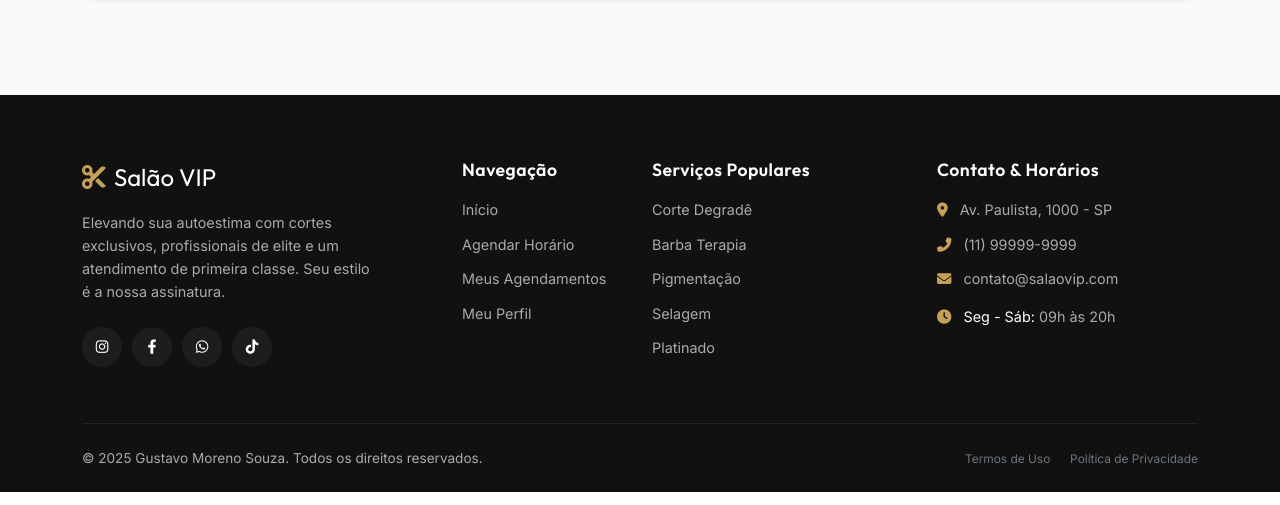
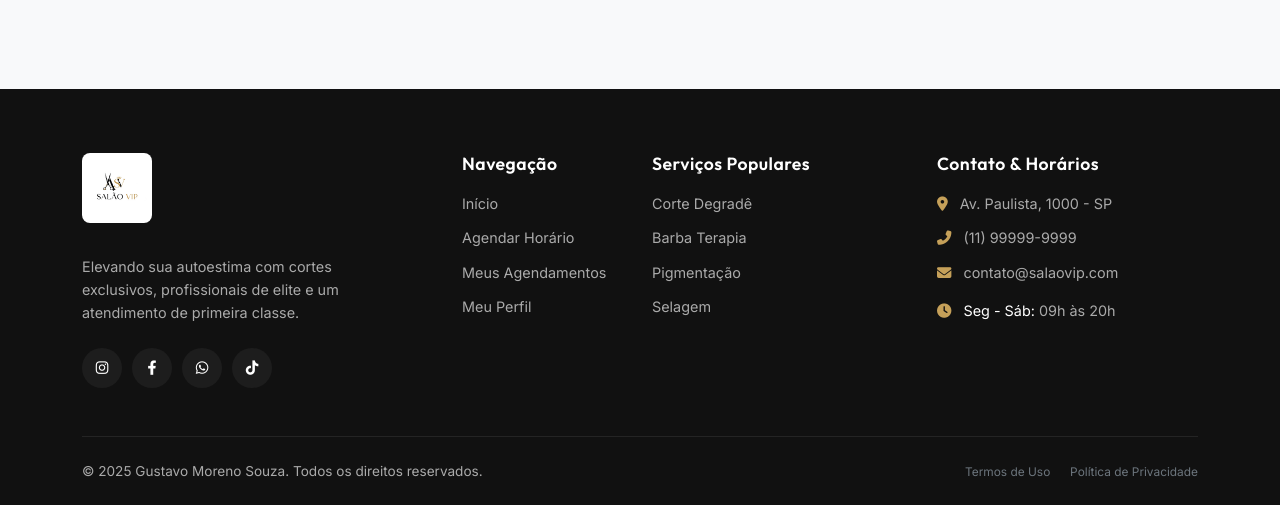
Before and after one commit to DataGusIT/SalaoVIP, a Django app: page / in a window 1280 px wide. Shown: the part 2284-2789 px from the top of the page. Run offline with Django 5.2, Linux system fonts and the light colour scheme; the visitor is signed in with stand-in values (Sample User, id 1); data comes from the database, SQL or seed files in the repository; data that the repository does not hold is empty.

Commit message:
feat: adicionando logo no header

```diff
--- a/setup/settings.py
+++ b/setup/settings.py
@@ -125,6 +125,10 @@ LOGIN_URL = '/login/'
 STATIC_URL = '/static/'
 STATIC_ROOT = BASE_DIR / 'staticfiles' # Pasta onde o Render vai juntar tudo
 
+STATICFILES_DIRS = [
+    BASE_DIR / 'static',
+]
+
 # Configuração do Whitenoise para compactar e cachear arquivos
 STATICFILES_STORAGE = 'whitenoise.storage.CompressedManifestStaticFilesStorage'
 
--- a/templates/base.html
+++ b/templates/base.html
@@ -1,3 +1,4 @@
+{% load static %}
 <!DOCTYPE html>
 <html lang="pt-br" class="h-100">
 <head>
@@ -28,6 +29,30 @@
             color: var(--primary-dark);
         }
 
+        /* LOGO STYLES (ATUALIZADO) */
+        .logo-header {
+            height: 100px; /* Aumentei bastante (era 50px) */
+            width: auto;
+            object-fit: contain;
+            mix-blend-mode: multiply;
+
+            /* O TRUQUE: Margens negativas verticais */
+            /* Isso faz o elemento ocupar menos espaço no fluxo, permitindo que ele "vaze" sem empurrar */
+            margin-top: -30px;
+            margin-bottom: -30px;
+
+            position: relative;
+            z-index: 100; /* Garante que fique acima de outros elementos se sobrepor */
+        }
+
+        .logo-footer {
+            height: 70px; /* Logo maior no rodapé */
+            width: auto;
+            object-fit: contain;
+            margin-bottom: 1rem;
+            border-radius: 8px; /* Suaviza os cantos se tiver fundo */
+        }
+
         /* Tipografia de Títulos */
         h1, h2, h3, h4, h5, h6, .navbar-brand {
             font-family: 'Outfit', sans-serif;
@@ -39,16 +64,16 @@
             background-color: rgba(255, 255, 255, 0.95);
             backdrop-filter: blur(10px);
             box-shadow: 0 4px 20px rgba(0,0,0,0.03);
-            padding: 1rem 0;
+            padding: 0.8rem 0; /* Ajuste leve no padding */
         }
 
         .navbar-brand {
             color: var(--primary-dark) !important;
             font-size: 1.5rem;
             letter-spacing: -0.5px;
+            display: flex;
+            align-items: center;
         }
-
-        .navbar-brand i { color: var(--vip-gold); }
 
         .nav-link {
             color: var(--primary-dark) !important;
@@ -105,7 +130,7 @@
 
         main { flex: 1; padding-top: 20px; }
 
-        /* --- BOTÃO DE NOTIFICAÇÃO (ESTILO NOVO) --- */
+        /* --- BOTÃO DE NOTIFICAÇÃO --- */
         .notification-btn {
             width: 42px;
             height: 42px;
@@ -155,214 +180,102 @@
             to { transform: scale(1); }
         }
 
-        /* --- CSS GLOBAL DO SELECT CUSTOMIZADO (VIP) --- */
-        /* Esconde o Select Original onde aplicamos a classe vip-input-group */
+        /* --- SELECT CUSTOMIZADO --- */
         .vip-input-group select { display: none; }
 
-        .custom-select-wrapper {
-            position: relative;
-            user-select: none;
-            width: 100%;
-        }
+        .custom-select-wrapper { position: relative; user-select: none; width: 100%; }
 
         .custom-select-trigger {
-            position: relative;
-            display: flex;
-            align-items: center;
-            justify-content: space-between;
-            padding: 0.8rem 1rem;
-            font-size: 1rem;
-            font-weight: 400;
-            color: #333;
-            background: #fafafa;
-            border: 1px solid #f0f0f0;
-            border-radius: 12px;
-            cursor: pointer;
-            transition: all 0.3s;
+            position: relative; display: flex; align-items: center; justify-content: space-between;
+            padding: 0.8rem 1rem; font-size: 1rem; font-weight: 400; color: #333;
+            background: #fafafa; border: 1px solid #f0f0f0; border-radius: 12px;
+            cursor: pointer; transition: all 0.3s;
         }
 
         .custom-select-trigger:after {
-            content: '';
-            width: 10px;
-            height: 10px;
-            border-right: 2px solid #c5a059;
-            border-bottom: 2px solid #c5a059;
-            transform: rotate(45deg) translateY(-2px);
-            transition: transform 0.3s;
-            margin-left: 10px;
+            content: ''; width: 10px; height: 10px; border-right: 2px solid #c5a059;
+            border-bottom: 2px solid #c5a059; transform: rotate(45deg) translateY(-2px);
+            transition: transform 0.3s; margin-left: 10px;
         }
 
         .custom-select-wrapper.open .custom-select-trigger {
-            border-color: #c5a059;
-            background: #fff;
+            border-color: #c5a059; background: #fff;
             box-shadow: 0 4px 15px rgba(197, 160, 89, 0.1);
-            border-bottom-left-radius: 0;
-            border-bottom-right-radius: 0;
+            border-bottom-left-radius: 0; border-bottom-right-radius: 0;
         }
 
-        .custom-select-wrapper.open .custom-select-trigger:after {
-            transform: rotate(225deg) translateY(2px);
+        .custom-select-wrapper.open .custom-select-trigger:after { transform: rotate(225deg) translateY(2px); }
+
+        .custom-options {
+            position: absolute; display: block; top: 100%; left: 0; right: 0;
+            border: 1px solid #c5a059; border-top: 0; background: #fff;
+            transition: all 0.3s; opacity: 0; visibility: hidden; pointer-events: none;
+            z-index: 100; border-bottom-left-radius: 12px; border-bottom-right-radius: 12px;
+            box-shadow: 0 10px 20px rgba(0,0,0,0.1); max-height: 250px; overflow-y: auto;
         }
 
-        .custom-options {
-            position: absolute;
-            display: block;
-            top: 100%;
-            left: 0;
-            right: 0;
-            border: 1px solid #c5a059;
-            border-top: 0;
-            background: #fff;
-            transition: all 0.3s;
-            opacity: 0;
-            visibility: hidden;
-            pointer-events: none;
-            z-index: 100;
-            border-bottom-left-radius: 12px;
-            border-bottom-right-radius: 12px;
-            box-shadow: 0 10px 20px rgba(0,0,0,0.1);
-            max-height: 250px;
-            overflow-y: auto;
-        }
-
-        .custom-select-wrapper.open .custom-options {
-            opacity: 1;
-            visibility: visible;
-            pointer-events: all;
-        }
+        .custom-select-wrapper.open .custom-options { opacity: 1; visibility: visible; pointer-events: all; }
 
         .custom-option {
-            position: relative;
-            display: block;
-            padding: 0.8rem 1rem;
-            font-size: 0.95rem;
-            font-weight: 400;
-            color: #555;
-            cursor: pointer;
-            transition: all 0.2s;
-            border-bottom: 1px solid #f9f9f9;
+            position: relative; display: block; padding: 0.8rem 1rem;
+            font-size: 0.95rem; font-weight: 400; color: #555;
+            cursor: pointer; transition: all 0.2s; border-bottom: 1px solid #f9f9f9;
         }
 
         .custom-option:last-child { border-bottom: none; }
+        .custom-option:hover { background-color: #c5a059; color: #fff; padding-left: 1.5rem; }
+        .custom-option.selected { font-weight: 600; color: #c5a059; background-color: #fff8e1; }
 
-        .custom-option:hover {
-            background-color: #c5a059;
-            color: #fff;
-            padding-left: 1.5rem;
-        }
-
-        .custom-option.selected {
-            font-weight: 600;
-            color: #c5a059;
-            background-color: #fff8e1;
-        }
-
-        /* Scrollbar fina */
         .custom-options::-webkit-scrollbar { width: 6px; }
         .custom-options::-webkit-scrollbar-thumb { background-color: #e0e0e0; border-radius: 10px; }
 
-        /* --- ESTILO DO FOOTER --- */
+        /* --- FOOTER --- */
         footer {
-            background-color: #111;
-            color: #aaa;
-            padding-top: 4rem;
-            margin-top: auto;
-            font-size: 0.9rem;
-            border-top: none;
+            background-color: #111; color: #aaa; padding-top: 4rem;
+            margin-top: auto; font-size: 0.9rem; border-top: none;
         }
 
-        .footer-brand {
-            font-family: 'Outfit', sans-serif;
-            color: #fff;
-            font-size: 1.5rem;
-            margin-bottom: 1rem;
-            display: inline-block;
-            text-decoration: none;
-        }
-
-        .footer-brand i { color: var(--vip-gold); }
+        .footer-brand { display: inline-block; margin-bottom: 1rem; transition: opacity 0.3s; }
+        .footer-brand:hover { opacity: 0.8; }
 
         .footer-title {
-            color: #fff;
-            font-family: 'Outfit', sans-serif;
-            font-weight: 600;
-            margin-bottom: 1.2rem;
-            font-size: 1.1rem;
-            letter-spacing: 0.5px;
+            color: #fff; font-family: 'Outfit', sans-serif; font-weight: 600;
+            margin-bottom: 1.2rem; font-size: 1.1rem; letter-spacing: 0.5px;
         }
 
         .footer-links { list-style: none; padding: 0; }
         .footer-links li { margin-bottom: 0.8rem; }
-
-        .footer-links a {
-            color: #aaa;
-            text-decoration: none;
-            transition: all 0.3s;
-            display: inline-flex;
-            align-items: center;
-        }
-        .footer-links a:hover {
-            color: var(--vip-gold);
-            padding-left: 5px;
-        }
+        .footer-links a { color: #aaa; text-decoration: none; transition: all 0.3s; display: inline-flex; align-items: center; }
+        .footer-links a:hover { color: var(--vip-gold); padding-left: 5px; }
 
         .text-gold { color: var(--vip-gold) !important; }
 
         .social-btn {
-            width: 40px;
-            height: 40px;
-            border-radius: 50%;
-            background-color: rgba(255,255,255,0.05);
-            display: inline-flex;
-            align-items: center;
-            justify-content: center;
-            color: #fff;
-            margin-right: 10px;
-            transition: all 0.3s;
-            text-decoration: none;
+            width: 40px; height: 40px; border-radius: 50%;
+            background-color: rgba(255,255,255,0.05); display: inline-flex;
+            align-items: center; justify-content: center; color: #fff;
+            margin-right: 10px; transition: all 0.3s; text-decoration: none;
         }
-        .social-btn:hover {
-            background-color: var(--vip-gold);
-            color: #fff;
-            transform: translateY(-3px);
-        }
+        .social-btn:hover { background-color: var(--vip-gold); color: #fff; transform: translateY(-3px); }
 
         .copyright-bar {
             border-top: 1px solid rgba(255,255,255,0.08);
-            padding: 1.5rem 0;
-            margin-top: 3rem;
-            font-size: 0.85rem;
+            padding: 1.5rem 0; margin-top: 3rem; font-size: 0.85rem;
         }
 
         /* --- TOASTS --- */
         .toast-container { z-index: 9999; padding: 1.5rem; }
-        .toast-minimal {
-            background: #fff; border: none; border-radius: 16px;
-            box-shadow: 0 10px 40px rgba(0,0,0,0.08); padding: 0;
-            overflow: hidden; margin-bottom: 1rem; max-width: 380px; position: relative;
-        }
-        .toast-minimal::before {
-            content: ''; position: absolute; left: 0; top: 0; bottom: 0; width: 4px;
-        }
+        .toast-minimal { background: #fff; border: none; border-radius: 16px; box-shadow: 0 10px 40px rgba(0,0,0,0.08); padding: 0; overflow: hidden; margin-bottom: 1rem; max-width: 380px; position: relative; }
+        .toast-minimal::before { content: ''; position: absolute; left: 0; top: 0; bottom: 0; width: 4px; }
         .toast-content { display: flex; align-items: center; padding: 1rem 1.2rem; }
-        .toast-icon-box {
-            width: 36px; height: 36px; border-radius: 50%;
-            display: flex; align-items: center; justify-content: center;
-            font-size: 1rem; margin-right: 1rem; flex-shrink: 0;
-        }
+        .toast-icon-box { width: 36px; height: 36px; border-radius: 50%; display: flex; align-items: center; justify-content: center; font-size: 1rem; margin-right: 1rem; flex-shrink: 0; }
         .toast-text { flex-grow: 1; padding-right: 1rem; }
         .toast-title { font-family: 'Outfit', sans-serif; font-weight: 600; font-size: 0.95rem; color: #1a1a1a; display: block; }
         .toast-msg { font-size: 0.85rem; color: #666; line-height: 1.3; }
-
-        .toast-minimal.success::before { background-color: #198754; }
-        .toast-minimal.success .toast-icon-box { background-color: rgba(25, 135, 84, 0.1); color: #198754; }
-        .toast-minimal.error::before { background-color: #dc3545; }
-        .toast-minimal.error .toast-icon-box { background-color: rgba(220, 53, 69, 0.1); color: #dc3545; }
-        .toast-minimal.warning::before { background-color: #ffc107; }
-        .toast-minimal.warning .toast-icon-box { background-color: rgba(255, 193, 7, 0.1); color: #ffc107; }
-        .toast-minimal.info::before { background-color: #0dcaf0; }
-        .toast-minimal.info .toast-icon-box { background-color: rgba(13, 202, 240, 0.1); color: #0dcaf0; }
-
+        .toast-minimal.success::before { background-color: #198754; } .toast-minimal.success .toast-icon-box { background-color: rgba(25, 135, 84, 0.1); color: #198754; }
+        .toast-minimal.error::before { background-color: #dc3545; } .toast-minimal.error .toast-icon-box { background-color: rgba(220, 53, 69, 0.1); color: #dc3545; }
+        .toast-minimal.warning::before { background-color: #ffc107; } .toast-minimal.warning .toast-icon-box { background-color: rgba(255, 193, 7, 0.1); color: #ffc107; }
+        .toast-minimal.info::before { background-color: #0dcaf0; } .toast-minimal.info .toast-icon-box { background-color: rgba(13, 202, 240, 0.1); color: #0dcaf0; }
         .btn-close-custom { background: transparent; border: none; color: #ccc; font-size: 1rem; cursor: pointer; padding: 0; transition: color 0.3s; }
         .btn-close-custom:hover { color: #333; }
     </style>
@@ -374,7 +287,8 @@
     <nav class="navbar navbar-expand-lg sticky-top">
         <div class="container">
             <a class="navbar-brand" href="{% url 'home' %}">
-                <i class="fas fa-scissors me-2"></i>Salão VIP
+                <!-- O Django vai buscar em static/img/logo.png -->
+                <img src="{% static 'images/logo.png' %}" alt="Salão VIP" class="logo-header">
             </a>
 
             <button class="navbar-toggler border-0 shadow-none" type="button" data-bs-toggle="collapse" data-bs-target="#navbarMain">
@@ -388,7 +302,6 @@
                     </li>
 
                     {% if user.is_authenticated %}
-
                         {% if user.tipo == 'CABELEIREIRO' %}
                             <li class="nav-item">
                                 <a class="nav-link fw-bold text-dark" href="{% url 'listar_agendamentos' %}">
@@ -404,14 +317,11 @@
                             </li>
                         {% endif %}
 
-                        <!-- BOTÃO DE NOTIFICAÇÃO -->
                         <li class="nav-item ms-lg-3">
                             <a class="nav-link notification-btn" href="{% url 'listar_notificacoes' %}" title="Minhas Notificações">
                                 <i class="far fa-bell"></i>
                                 {% if notificacoes_nao_lidas > 0 %}
-                                    <span class="notification-badge">
-                                        {{ notificacoes_nao_lidas }}
-                                    </span>
+                                    <span class="notification-badge">{{ notificacoes_nao_lidas }}</span>
                                 {% endif %}
                             </a>
                         </li>
@@ -427,27 +337,16 @@
                                 {% endif %}
                                 <span>{{ user.username }}</span>
                             </a>
-
                             <ul class="dropdown-menu dropdown-menu-end fade-down">
-                                <li>
-                                    <a class="dropdown-item" href="{% url 'editar_perfil' %}">
-                                        <i class="fas fa-user-edit me-2"></i>Meu Perfil
-                                    </a>
-                                </li>
+                                <li><a class="dropdown-item" href="{% url 'editar_perfil' %}"><i class="fas fa-user-edit me-2"></i>Meu Perfil</a></li>
                                 {% if user.is_staff %}
-                                <li>
-                                    <a class="dropdown-item" href="/admin/">
-                                        <i class="fas fa-cog me-2"></i>Painel Admin
-                                    </a>
-                                </li>
+                                <li><a class="dropdown-item" href="/admin/"><i class="fas fa-cog me-2"></i>Painel Admin</a></li>
                                 {% endif %}
                                 <li><hr class="dropdown-divider"></li>
                                 <li>
                                     <form action="{% url 'logout' %}" method="post" class="d-inline">
                                         {% csrf_token %}
-                                        <button type="submit" class="dropdown-item text-danger">
-                                            <i class="fas fa-sign-out-alt me-2"></i>Sair
-                                        </button>
+                                        <button type="submit" class="dropdown-item text-danger"><i class="fas fa-sign-out-alt me-2"></i>Sair</button>
                                     </form>
                                 </li>
                             </ul>
@@ -471,30 +370,18 @@
                 <div class="toast toast-minimal {{ message.tags }}" role="alert" aria-live="assertive" aria-atomic="true">
                     <div class="toast-content">
                         <div class="toast-icon-box">
-                            {% if message.tags == 'success' %}
-                                <i class="fas fa-check"></i>
-                            {% elif message.tags == 'error' %}
-                                <i class="fas fa-times"></i>
-                            {% elif message.tags == 'warning' %}
-                                <i class="fas fa-exclamation"></i>
-                            {% else %}
-                                <i class="fas fa-info"></i>
-                            {% endif %}
+                            {% if message.tags == 'success' %}<i class="fas fa-check"></i>
+                            {% elif message.tags == 'error' %}<i class="fas fa-times"></i>
+                            {% elif message.tags == 'warning' %}<i class="fas fa-exclamation"></i>
+                            {% else %}<i class="fas fa-info"></i>{% endif %}
                         </div>
-
                         <div class="toast-text">
                             <span class="toast-title">
-                                {% if message.tags == 'success' %}Sucesso
-                                {% elif message.tags == 'error' %}Atenção
-                                {% elif message.tags == 'warning' %}Aviso
-                                {% else %}Informação{% endif %}
+                                {% if message.tags == 'success' %}Sucesso{% elif message.tags == 'error' %}Atenção{% elif message.tags == 'warning' %}Aviso{% else %}Informação{% endif %}
                             </span>
                             <span class="toast-msg">{{ message }}</span>
                         </div>
-
-                        <button type="button" class="btn-close-custom" data-bs-dismiss="toast" aria-label="Close">
-                            <i class="fas fa-times"></i>
-                        </button>
+                        <button type="button" class="btn-close-custom" data-bs-dismiss="toast" aria-label="Close"><i class="fas fa-times"></i></button>
                     </div>
                 </div>
             {% endfor %}
@@ -503,21 +390,20 @@
 
     <main class="container mb-5">
         <div class="fade-in">
-            {% block content %}
-            {% endblock %}
+            {% block content %}{% endblock %}
         </div>
     </main>
 
-    <!-- FOOTER DARK PREMIUM -->
     <footer>
         <div class="container">
             <div class="row g-4">
                 <div class="col-lg-4 col-md-6 mb-4 mb-md-0">
                     <a href="{% url 'home' %}" class="footer-brand">
-                        <i class="fas fa-scissors me-2"></i>Salão VIP
+                        <!-- LOGO RODAPÉ -->
+                        <img src="{% static 'images/logo.png' %}" alt="Salão VIP" class="logo-footer">
                     </a>
                     <p class="mb-4" style="line-height: 1.6; max-width: 300px;">
-                        Elevando sua autoestima com cortes exclusivos, profissionais de elite e um atendimento de primeira classe. Seu estilo é a nossa assinatura.
+                        Elevando sua autoestima com cortes exclusivos, profissionais de elite e um atendimento de primeira classe.
                     </p>
                     <div class="d-flex">
                         <a href="#" class="social-btn"><i class="fab fa-instagram"></i></a>
@@ -549,7 +435,6 @@
                         <li><a href="#">Barba Terapia</a></li>
                         <li><a href="#">Pigmentação</a></li>
                         <li><a href="#">Selagem</a></li>
-                        <li><a href="#">Platinado</a></li>
                     </ul>
                 </div>
 
@@ -565,9 +450,7 @@
             </div>
 
             <div class="copyright-bar d-md-flex justify-content-between align-items-center text-center text-md-start">
-                <div class="mb-2 mb-md-0">
-                    &copy; 2025 Gustavo Moreno Souza. Todos os direitos reservados.
-                </div>
+                <div class="mb-2 mb-md-0">&copy; 2025 Gustavo Moreno Souza. Todos os direitos reservados.</div>
                 <div>
                     <a href="#" class="text-decoration-none text-secondary me-3 small hover-gold">Termos de Uso</a>
                     <a href="#" class="text-decoration-none text-secondary small hover-gold">Política de Privacidade</a>
@@ -579,7 +462,6 @@
     <script src="https://cdn.jsdelivr.net/npm/bootstrap@5.3.0/dist/js/bootstrap.bundle.min.js"></script>
 
     <script>
-        // Função Global para criar Select Customizado
         function createCustomSelect(realSelect) {
             const parent = realSelect.parentNode;
             const existingWrapper = parent.querySelector('.custom-select-wrapper');
@@ -593,10 +475,9 @@
             const trigger = document.createElement('div');
             trigger.className = 'custom-select-trigger';
 
-            // Lógica para remover os traços "----"
             const selectedOption = realSelect.options[realSelect.selectedIndex];
             let labelText = selectedOption ? selectedOption.text : 'Selecione...';
-            if(labelText.includes('----')) labelText = 'Selecione...'; // Substitui os traços
+            if(labelText.includes('----')) labelText = 'Selecione...';
 
             trigger.innerHTML = `<span>${labelText}</span>`;
 
@@ -604,7 +485,6 @@
             optionsDiv.className = 'custom-options';
 
             for (const option of realSelect.options) {
-                // Pula opções vazias ou que contenham apenas traços
                 if (option.value === "" || option.text.includes('----')) continue;
 
                 const opt = document.createElement('span');
@@ -637,7 +517,6 @@
             parent.appendChild(wrapper);
         }
 
-        // Fecha selects ao clicar fora
         document.addEventListener('click', function(e) {
             if (!e.target.closest('.custom-select-wrapper')) {
                 document.querySelectorAll('.custom-select-wrapper').forEach(w => w.classList.remove('open'));
@@ -645,20 +524,16 @@
         });
 
         document.addEventListener('DOMContentLoaded', function () {
-            // Inicializar TOASTS
             var toastElList = [].slice.call(document.querySelectorAll('.toast'))
             var toastList = toastElList.map(function (toastEl) {
                 return new bootstrap.Toast(toastEl, { autohide: true, delay: 5000 }).show()
             });
 
-            // Inicializar TOOLTIPS
             var tooltipTriggerList = [].slice.call(document.querySelectorAll('[data-bs-toggle="tooltip"]'))
             var tooltipList = tooltipTriggerList.map(function (tooltipTriggerEl) {
                 return new bootstrap.Tooltip(tooltipTriggerEl)
             });
 
-            // Inicializar SELECTS CUSTOMIZADOS (AUTOMATICAMENTE)
-            // Procura qualquer select dentro de .vip-input-group e aplica o estilo
             const vipSelects = document.querySelectorAll('.vip-input-group select');
             vipSelects.forEach(select => {
                 createCustomSelect(select);
```
Also changed, not shown: static/images/logo.png (added).
